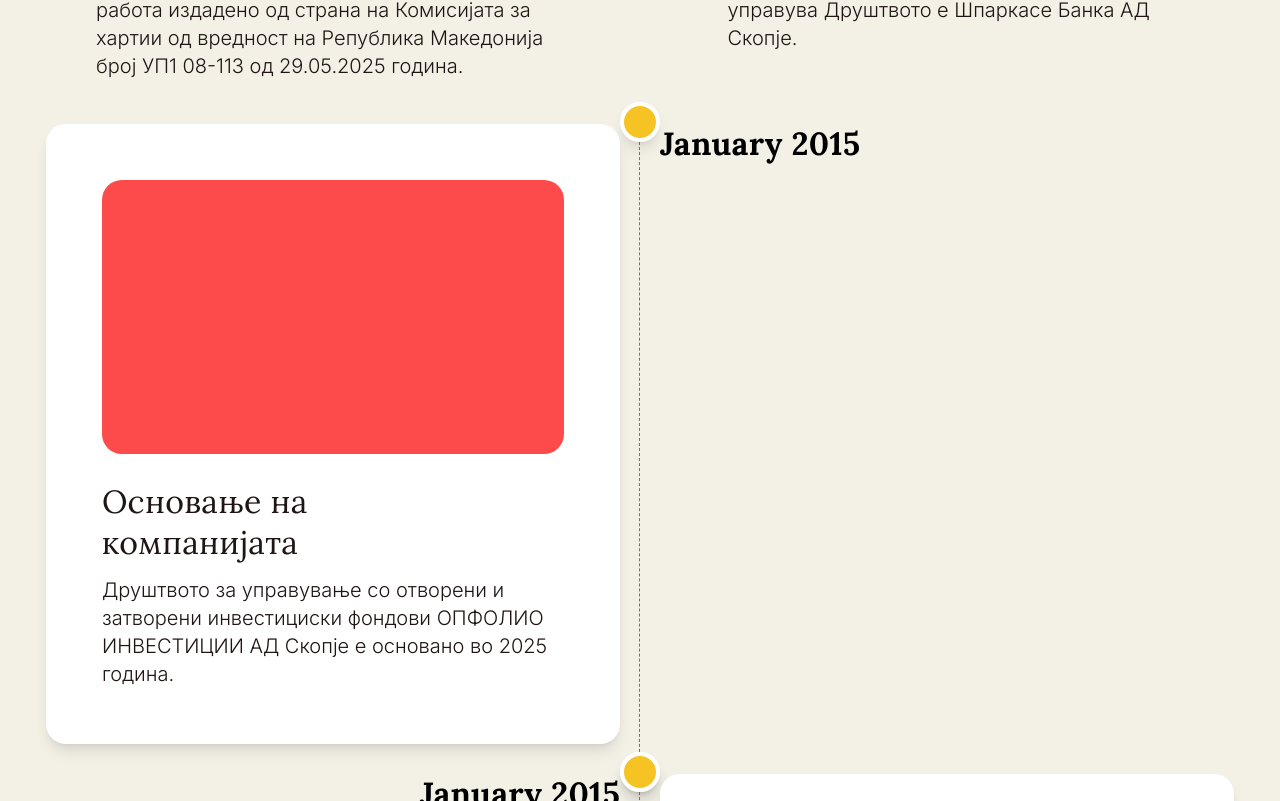
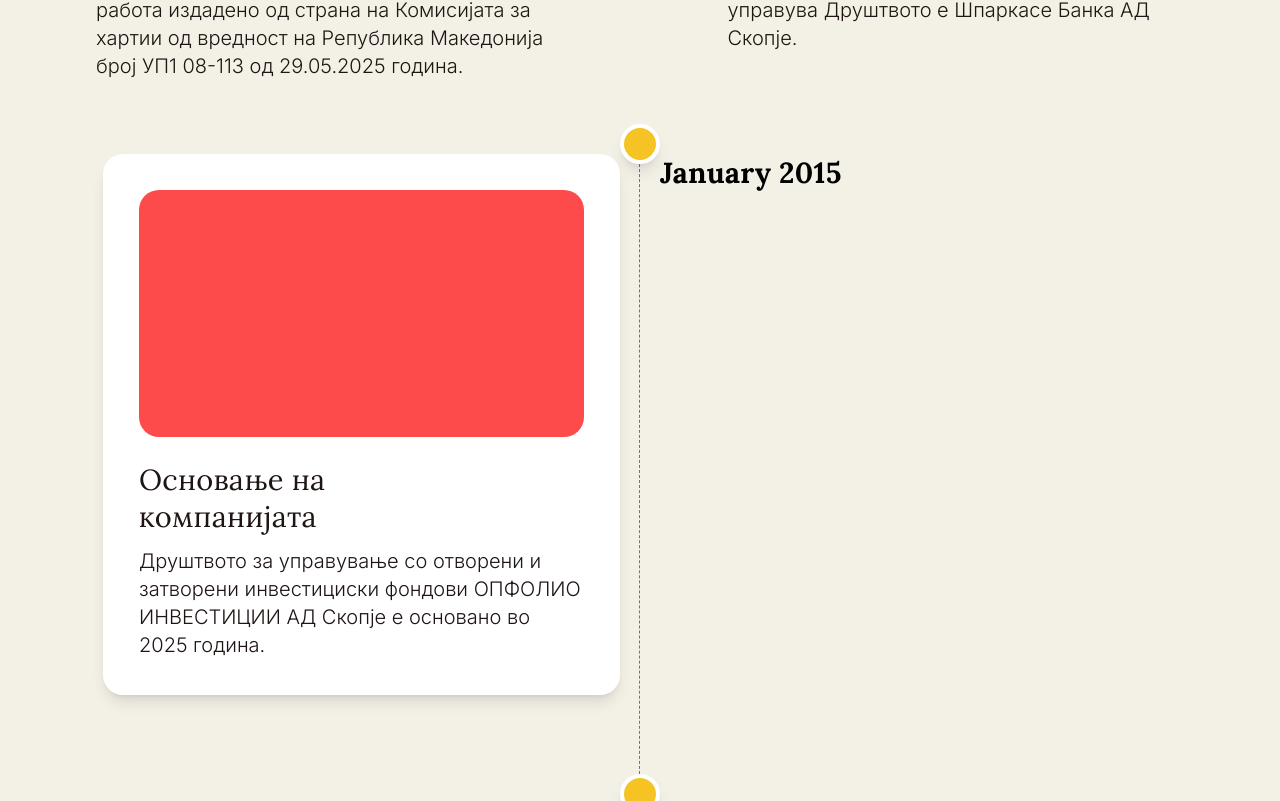
Before and after one commit to slavcoc/opfolio-app, a Next.js app: page /about in a window 1280 px wide. Shown: the part 2139-2940 px from the top of the page. Built offline with nearby package versions, Linux system fonts and the light colour scheme.

Commit message:
fix: fixup

```diff
--- a/src/app/components/AboutTimeline.tsx
+++ b/src/app/components/AboutTimeline.tsx
@@ -76,17 +76,17 @@ const AboutTimeline: React.FC = () => {
                   </div>
 
                   {/* Card - Mobile version */}
-                  <div className="w-full bg-white rounded-[20px] p-5 sm:p-7 md:p-11 lg:p-14 shadow-lg">
-                    <div className="space-y-5 sm:space-y-7">
+                  <div className="w-full bg-white rounded-[20px] p-5 sm:p-6 md:p-10 lg:p-13 shadow-lg">
+                    <div className="space-y-5 sm:space-y-6">
                       {/* Colored header */}
                       <div
-                        className="w-full h-43 sm:h-58 md:h-72 lg:h-[274px] rounded-[20px]"
+                        className="w-full h-39 sm:h-52 md:h-65 lg:h-[247px] rounded-[20px]"
                         style={{ backgroundColor: item.color }}
                       ></div>
 
                       {/* Content */}
                       <div className="space-y-2 sm:space-y-3">
-                        <h3 className="text-xl sm:text-2xl md:text-3xl lg:text-[32px] font-lora font-normal leading-1.28 tracking-0.01 text-[#1F1514] max-w-[371px]">
+                        <h3 className="text-xl sm:text-2xl md:text-3xl lg:text-[29px] font-lora font-normal leading-1.28 tracking-0.01 text-[#1F1514] max-w-[334px]">
                           {item.title}
                         </h3>
                         <p className="text-body-medium text-[#1F1514]">
@@ -100,32 +100,36 @@ const AboutTimeline: React.FC = () => {
                 {/* Desktop Timeline Item */}
                 <div className="hidden lg:block relative min-h-[650px] mb-0">
                   {/* Centered line with yellow dots - height matches card + padding */}
-                  <div className="absolute left-1/2 transform -translate-x-1/2 w-0.5 h-[650px] top-[-22px]">
+                  <div className="absolute left-1/2 transform -translate-x-1/2 w-0.5 h-[650px]">
                     <div className="absolute top-0 left-1/2 transform -translate-x-1/2 w-0.5 h-full border-l border-dashed border-[#5A7D7C]"></div>
 
-                    {/* Yellow dots at start and end of line */}
+                    {/* Yellow dot at start of line */}
                     <div className="absolute top-0 left-1/2 transform -translate-x-1/2 -translate-y-1/2 w-10 h-10 bg-[#F5C324] rounded-full border-4 border-white shadow-lg"></div>
-                    <div className="absolute bottom-0 left-1/2 transform -translate-x-1/2 translate-y-1/2 w-10 h-10 bg-[#F5C324] rounded-full border-4 border-white shadow-lg"></div>
+
+                    {/* Yellow dot at end of line - only for last item */}
+                    {index === timelineData.length - 1 && (
+                      <div className="absolute bottom-0 left-1/2 transform -translate-x-1/2 translate-y-1/2 w-10 h-10 bg-[#F5C324] rounded-full border-4 border-white shadow-lg"></div>
+                    )}
                   </div>
 
                   {/* Relative positioned container */}
                   <div className="relative w-full h-full">
                     {/* Card positioned based on index (alternating) - aligned with top yellow dot */}
-                    <div className={`absolute top-[-20px] w-[574px] bg-white rounded-[20px] p-14 shadow-lg ${
+                    <div className={`absolute top-[10px] w-[517px] bg-white rounded-[20px] p-9 shadow-lg ${
                       index % 2 === 0
                         ? 'right-1/2 transform -translate-x-5' // Left side (first, third)
                         : 'left-1/2 transform translate-x-5'  // Right side (second, fourth)
                     }`}>
-                      <div className="space-y-7">
+                      <div className="space-y-6">
                         {/* Colored header */}
                         <div
-                          className="w-full h-[274px] rounded-[20px]"
+                          className="w-full h-[247px] rounded-[20px]"
                           style={{ backgroundColor: item.color }}
                         ></div>
 
                         {/* Content */}
                         <div className="space-y-3">
-                          <h3 className="text-[32px] font-lora font-normal leading-1.28 tracking-0.01 text-[#1F1514] max-w-[371px]">
+                          <h3 className="text-[29px] font-lora font-normal leading-1.28 tracking-0.01 text-[#1F1514] max-w-[334px]">
                             {item.title}
                           </h3>
                           <p className="text-body-medium text-[#1F1514]">
@@ -136,12 +140,12 @@ const AboutTimeline: React.FC = () => {
                     </div>
 
                     {/* Year positioned opposite to card - aligned with top yellow dot */}
-                    <div className={`absolute top-[-20px] ${
+                    <div className={`absolute top-[10px] ${
                       index % 2 === 0
                         ? 'left-1/2 transform translate-x-5'  // Right side (first, third)
                         : 'right-1/2 transform -translate-x-5' // Left side (second, fourth)
                     }`}>
-                      <span className="text-[32px] font-lora font-bold leading-1.28 tracking-0.01 text-black">
+                      <span className="text-[29px] font-lora font-bold leading-1.28 tracking-0.01 text-black">
                         {item.date}
                       </span>
                     </div>
```
